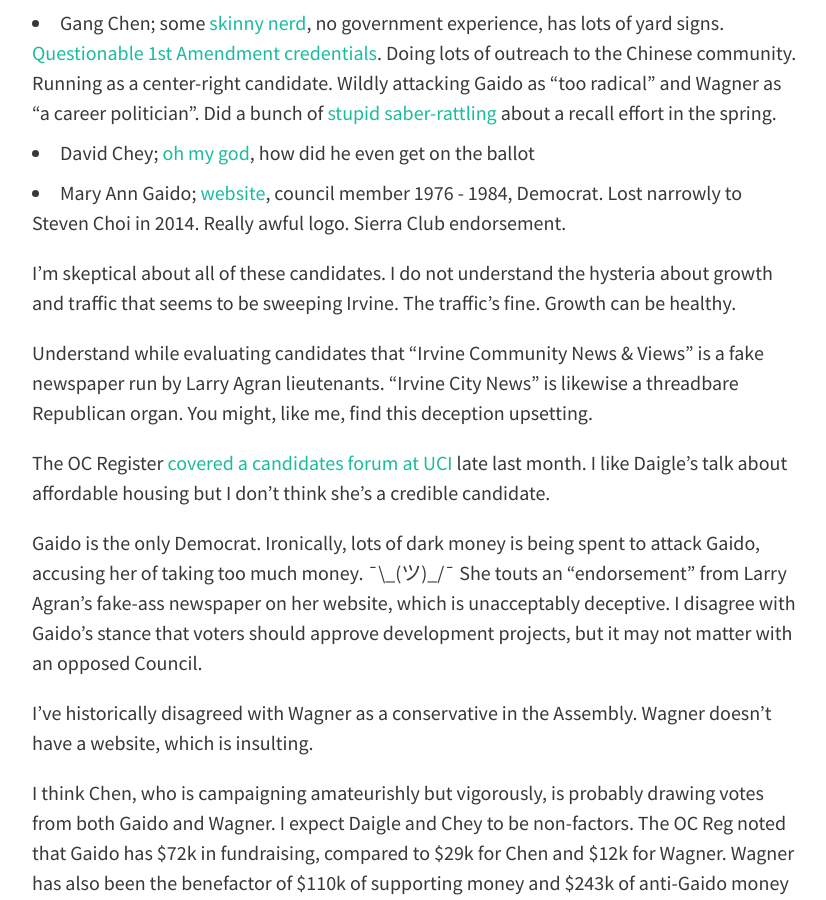
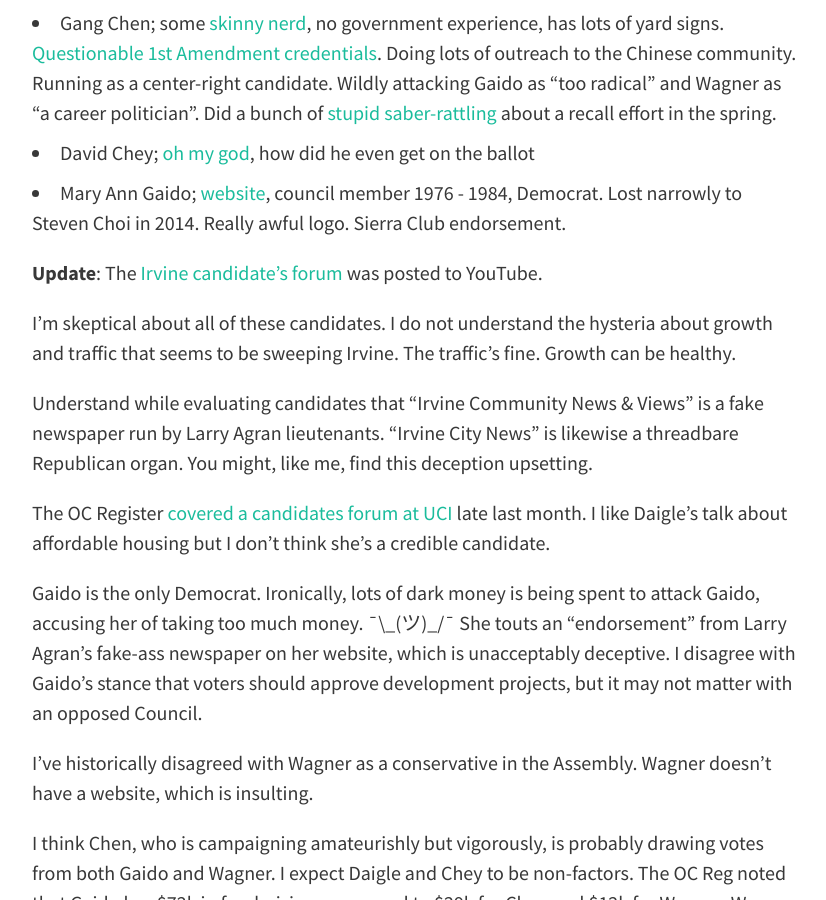
Before and after one commit to tdsmith/blog, a Jekyll site: the page built from _posts/2016-10-15-how-tims-voting.markdown, in a window 1280 px wide and 900 px high, scrolled down 3351 px. Shown: the whole window, without its empty margins (224-1050 px from the left). Built offline with Jekyll 4.4.1, drawn with Linux system fonts in a browser that asks for light colours; nearby versions of some CDN libraries; comment, search, counter and statistics services are not loaded; some of the changed text lies outside the part shown.

Commit message:
Add link to candidate's forum

```diff
--- a/_posts/2016-10-15-how-tims-voting.markdown
+++ b/_posts/2016-10-15-how-tims-voting.markdown
@@ -64,6 +64,8 @@ Nobody seems to have a beef with the incumbents. Has controversy ever visited th
 * David Chey; [oh my god](http://www.latimes.com/socal/coastline-pilot/opinion/tn-cpt-me-panhandler-hansen-20160714-16-story.html), how did he even get on the ballot
 * Mary Ann Gaido; [website](https://maryanngaido.com/), council member 1976 - 1984, Democrat. Lost narrowly to Steven Choi in 2014. Really awful logo. Sierra Club endorsement.
 
+__Update__: The [Irvine candidate's forum](https://www.youtube.com/watch?v=F_C_w9yyp_s) was posted to YouTube.
+
 I'm skeptical about all of these candidates. I do not understand the hysteria about growth and traffic that seems to be sweeping Irvine. The traffic's fine. Growth can be healthy.
 
 Understand while evaluating candidates that "Irvine Community News & Views" is a fake newspaper run by Larry Agran lieutenants. "Irvine City News" is likewise a threadbare Republican organ. You might, like me, find this deception upsetting.
@@ -96,6 +98,8 @@ Vote for no more than 2 of:
 * Melissa Fox; [website](https://votemelissafox.com/), Democratic Foundation endorsement. I've spoken to her when she hosted an event in Uni Hills a couple years ago and I was impressed by her knowledge of Irvine's history and planning. I'm enthusiastic about her opinions about bikes and development. She narrowly missed a seat in the last Council race by just a couple hundred votes. I think she'll do a great job on the Council.
 * Shiva Farivar
 
+__Update__: The [Irvine candidate's forum](https://www.youtube.com/watch?v=F_C_w9yyp_s) was posted to YouTube.
+
 I really want to see Melissa Fox on the Council. I think Christina Shea is likely to be re-elected. Therefore, I'm planning to vote only for Fox, to avoid helping any of the other candidates edge her out. I haven't done any other research for this race. Khan was recently the target of some [unreasonable, illegal, and anonymous yard signs](http://www.orangejuiceblog.com/2016/10/illegal-or-worse-and-racist-signs-attacking-two-council-candidates-appear-on-irvine-streets/) and I'd support her on that basis alone.
 
 ## Irvine Ranch Water District Directors
```
